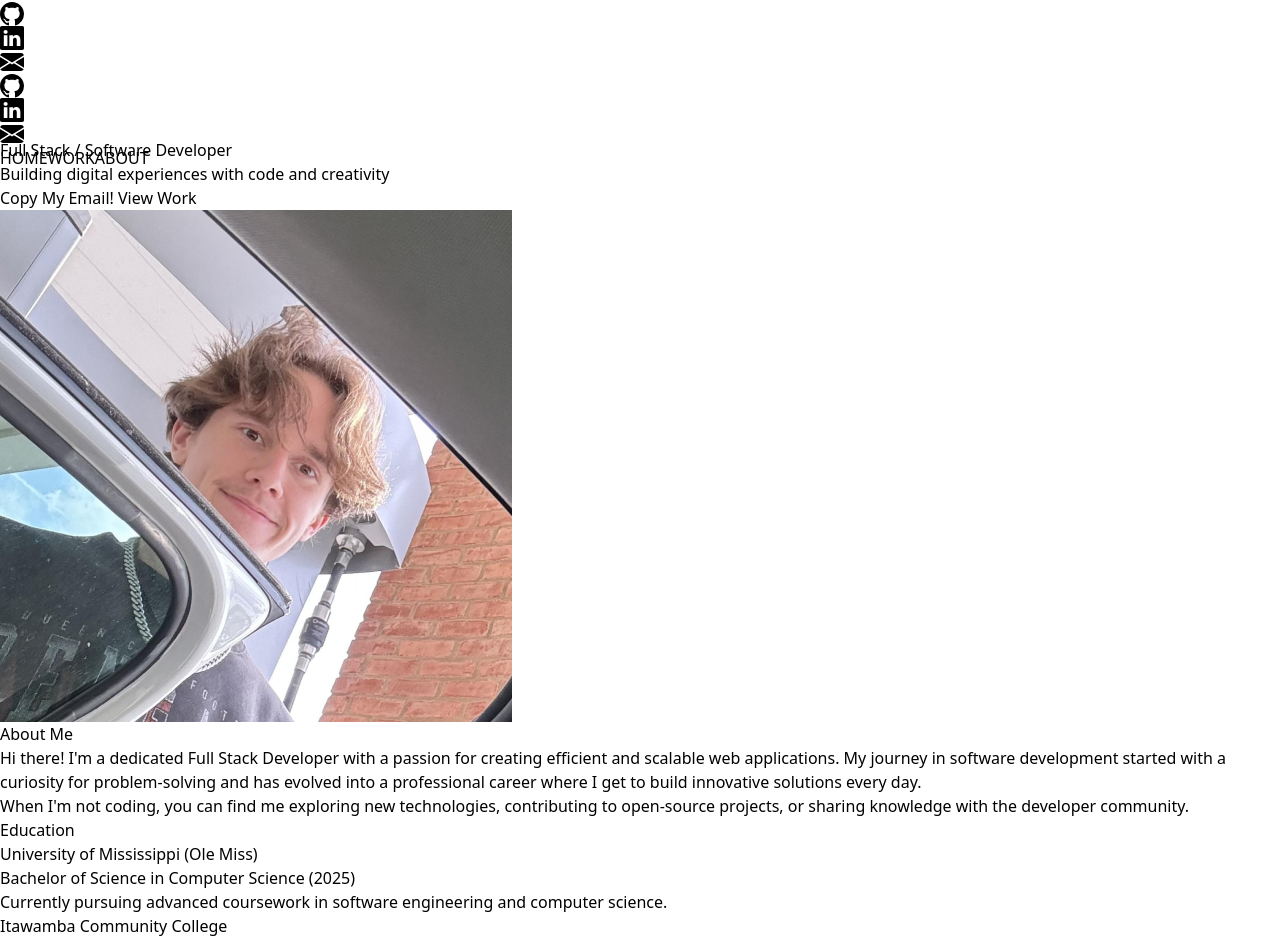
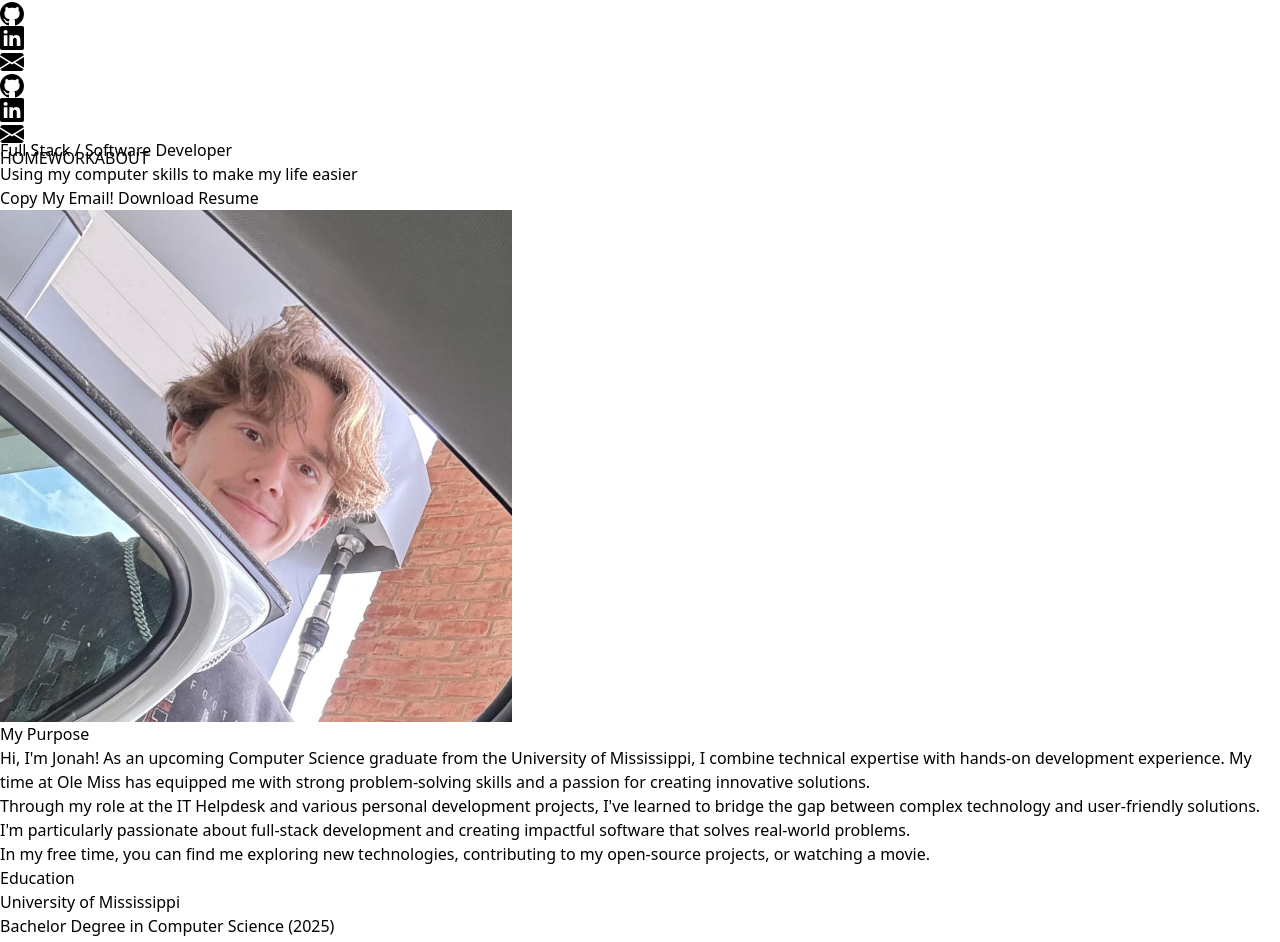
Before and after one commit to jonahgcarpenter/Portfolio, an Angular app: page / in a window 1280 px wide. Shown: the part 100-1042 px from the top of the page. Built offline with nearby package versions, Linux system fonts and the light colour scheme.

Commit message:
new button

```diff
--- a/src/app/components/home/home.component.ts
+++ b/src/app/components/home/home.component.ts
@@ -24,7 +24,7 @@ interface Education {
               </span>
             </h1>
             <p class="text-xl text-gray-300">
-              Building digital experiences with code and creativity
+              Using my computer skills to make my life easier
             </p>
             <div class="flex gap-4">
               <button
@@ -34,10 +34,12 @@ interface Education {
                 {{ buttonText }}
               </button>
               <a
-                href="#projects"
+                href="/resume.pdf"
+                download="Jonah_Carpenter_Resume.pdf"
+                (click)="handleResumeClick($event)"
                 class="px-6 py-3 rounded-lg transition-colors border border-pink-500 hover:bg-pink-500/10"
               >
-                View Work
+                {{ resumeButtonText }}
               </a>
             </div>
           </div>
@@ -54,17 +56,21 @@ interface Education {
 
         <!-- About Section -->
         <div class="mt-32 space-y-8">
-          <h2 class="text-3xl font-bold">About Me</h2>
+          <h2 class="text-3xl font-bold">My Purpose</h2>
           <div class="grid md:grid-cols-2 gap-8">
             <div class="space-y-4">
               <p class="text-gray-300 leading-relaxed">
-                Hi there! I'm a dedicated Full Stack Developer with a passion for creating efficient and scalable web applications.
-                My journey in software development started with a curiosity for problem-solving and has evolved into a professional
-                career where I get to build innovative solutions every day.
+                Hi, I'm Jonah! As an upcoming Computer Science graduate from the University of Mississippi,
+                I combine technical expertise with hands-on development experience. My time at Ole Miss has
+                equipped me with strong problem-solving skills and a passion for creating innovative solutions.
               </p>
               <p class="text-gray-300 leading-relaxed">
-                When I'm not coding, you can find me exploring new technologies, contributing to open-source projects,
-                or sharing knowledge with the developer community.
+                Through my role at the IT Helpdesk and various personal development projects, I've learned to bridge the gap between complex technology and user-friendly solutions. I'm particularly passionate
+                about full-stack development and creating impactful software that solves real-world problems.
+              </p>
+              <p class="text-gray-300 leading-relaxed">
+                In my free time, you can find me exploring new technologies, contributing to my open-source projects,
+                or watching a movie.
               </p>
             </div>
             <div class="bg-purple-800/50 rounded-xl p-6 space-y-4">
@@ -85,6 +91,7 @@ interface Education {
 })
 export class HomeComponent {
   buttonText = 'Copy My Email!';
+  resumeButtonText = 'Download Resume';
   private email = 'jonahgcarpenter@gmail.com';
 
   async copyEmail() {
@@ -99,18 +106,28 @@ export class HomeComponent {
     }
   }
 
+  handleResumeClick(event: MouseEvent) {
+    this.resumeButtonText = 'Downloading...';
+    setTimeout(() => {
+      this.resumeButtonText = 'Success!';
+      setTimeout(() => {
+        this.resumeButtonText = 'Download Resume';
+      }, 1000);
+    }, 1500);
+  }
+
   education: Education[] = [
     {
-      school: 'University of Mississippi (Ole Miss)',
-      degree: 'Bachelor of Science in Computer Science',
+      school: 'University of Mississippi',
+      degree: 'Bachelor Degree in Computer Science',
       year: '2025',
-      description: 'Currently pursuing advanced coursework in software engineering and computer science.'
+      description: 'Oxford, Mississippi'
     },
     {
       school: 'Itawamba Community College',
-      degree: 'Associate Degree',
+      degree: 'Associates Degree in Computer Science',
       year: '2022',
-      description: 'Completed foundational studies in computer science and general education.'
+      description: 'Fulton, Mississippi'
     }
   ];
 }
```
Also changed, not shown: 1 other file (tests, documents, lock files or other folders).
